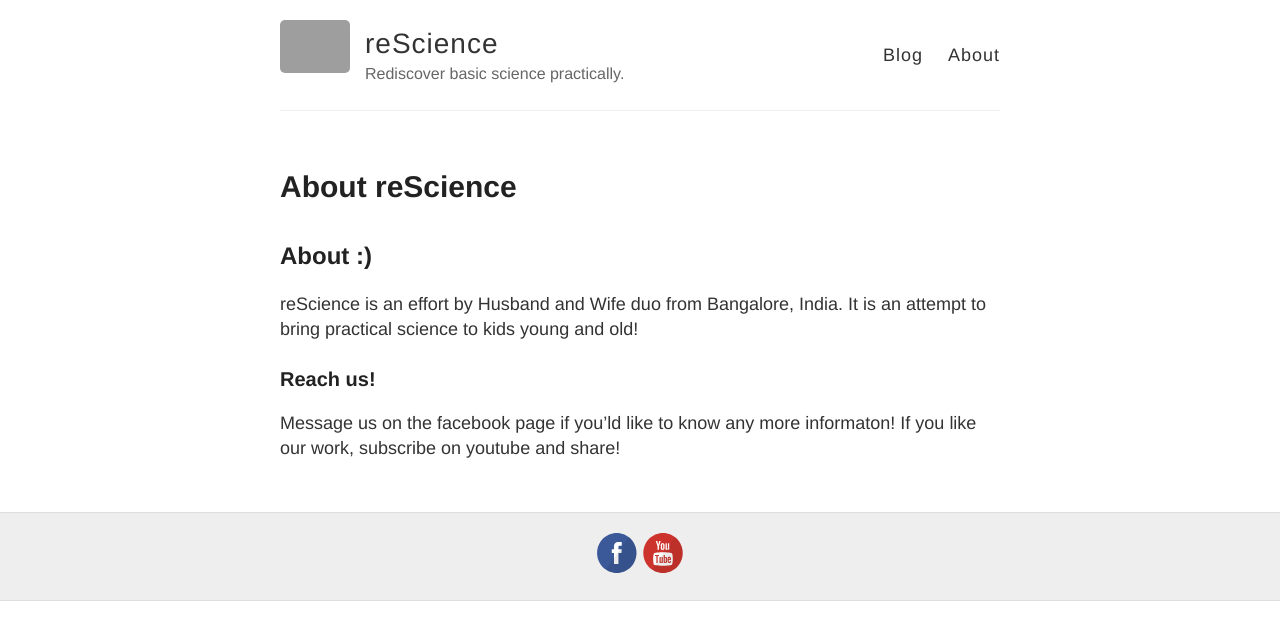
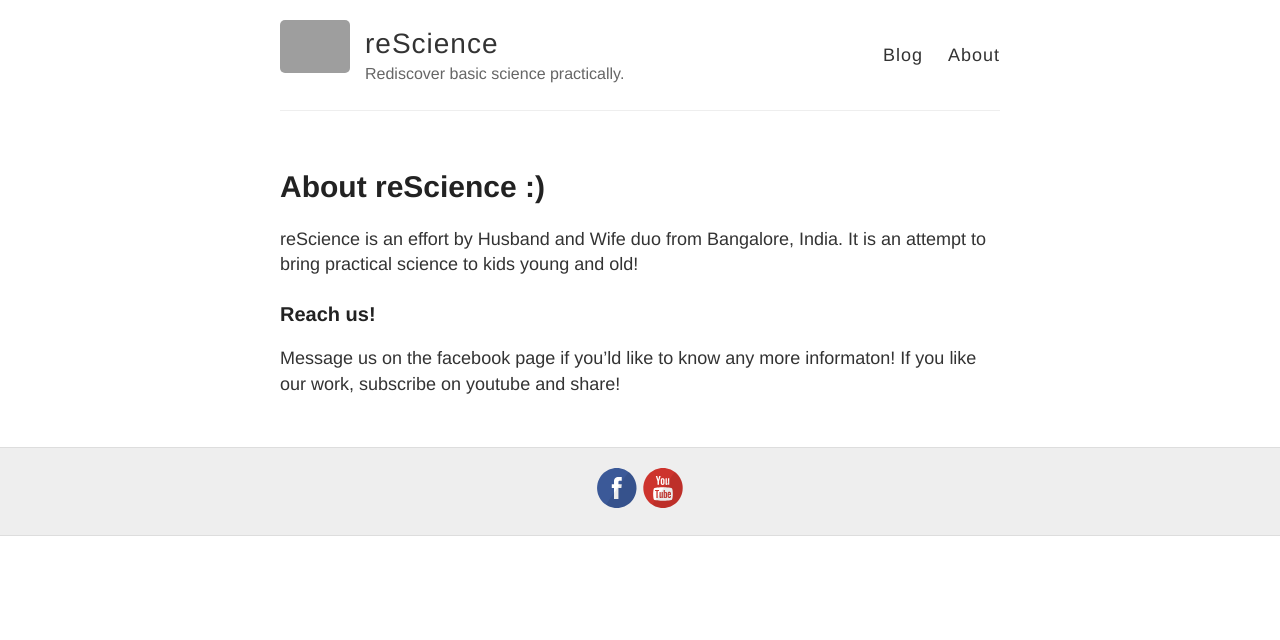
Before and after one commit to resceince/rescience.github.io, a Jekyll site: the page built from about.md, in a window 1280 px wide. Shown: the top 640 px of the page. Built offline with Jekyll 4.4.1, drawn with Linux system fonts in a browser that asks for light colours; grey boxes are pictures that could not be loaded.

Commit message:
about page

```diff
--- a/about.md
+++ b/about.md
@@ -1,9 +1,8 @@
 ---
 layout: page
-title: About reScience
+title: About reScience :)
 permalink: /about/
 ---
-## About :)
 
 reScience is an effort by Husband and Wife duo from Bangalore, India. It is an attempt to bring practical science to kids young and old!
 
```
